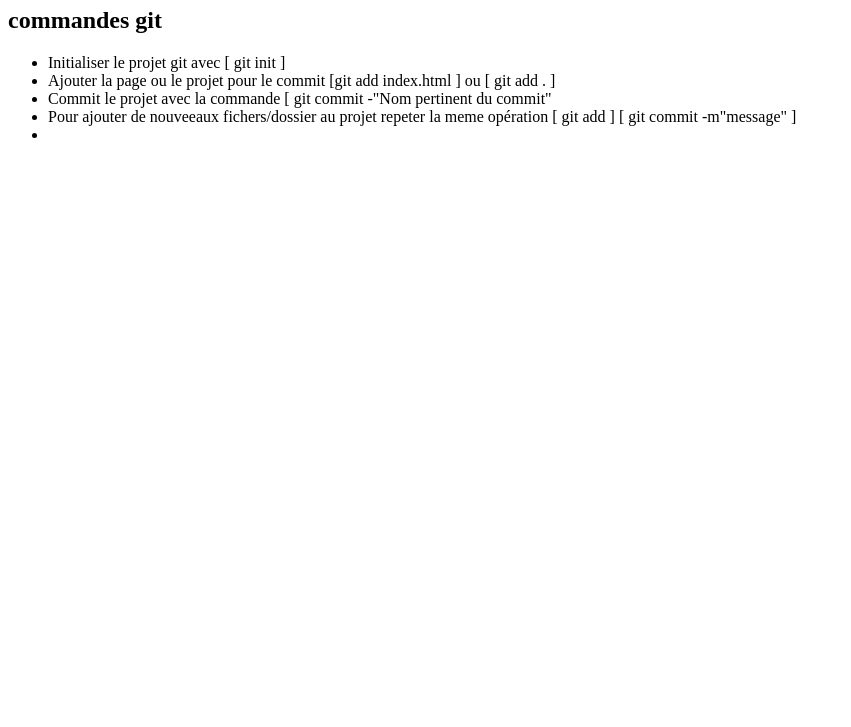
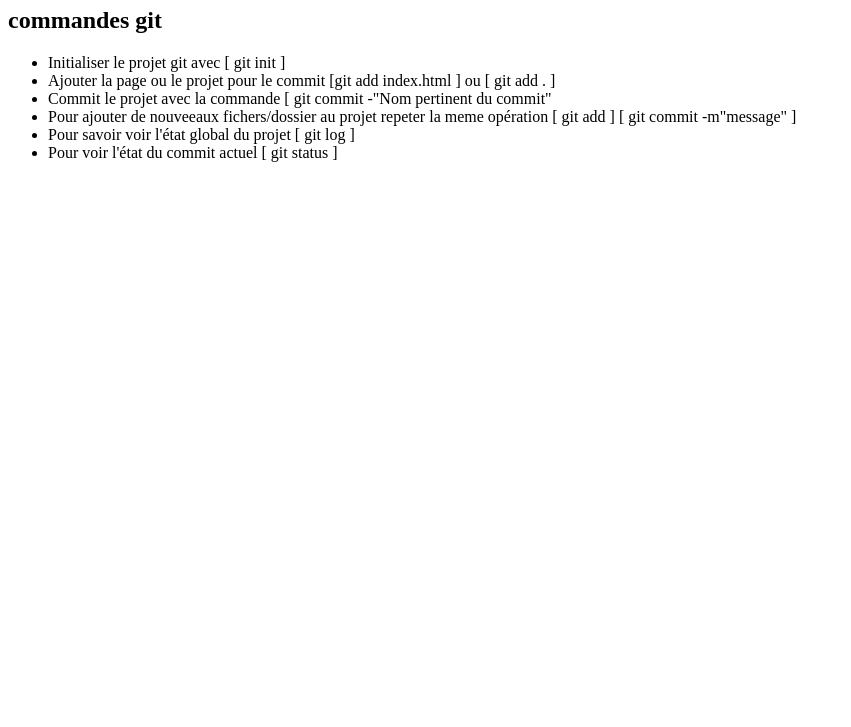
Before and after one commit to SCH-Matthys/Projet_git, a plain HTML site: page index.html in a window 1280 px wide. Shown: the part 73-800 px from the top of the page, without its empty margins (0-851 px from the left). Drawn offline with Linux system fonts and the light colour scheme.

```diff
--- a/index.html
+++ b/index.html
@@ -15,7 +15,8 @@
             <li>Ajouter la page ou le projet pour le commit [git add index.html ] ou [ git add . ]</li>
             <li>Commit le projet avec la commande [ git commit -"Nom pertinent du commit"</li>
             <li>Pour ajouter de nouveeaux fichers/dossier au projet repeter la meme opération [ git add ] [ git commit -m"message" ]</li>
-            <li></li>
+            <li>Pour savoir voir l'état global du projet [ git log ]</li>
+            <li>Pour voir l'état du commit actuel [ git status ] </li>
         </ul>
     </main>
     <footer></footer>
```
Also changed, not shown: 2 other files.
